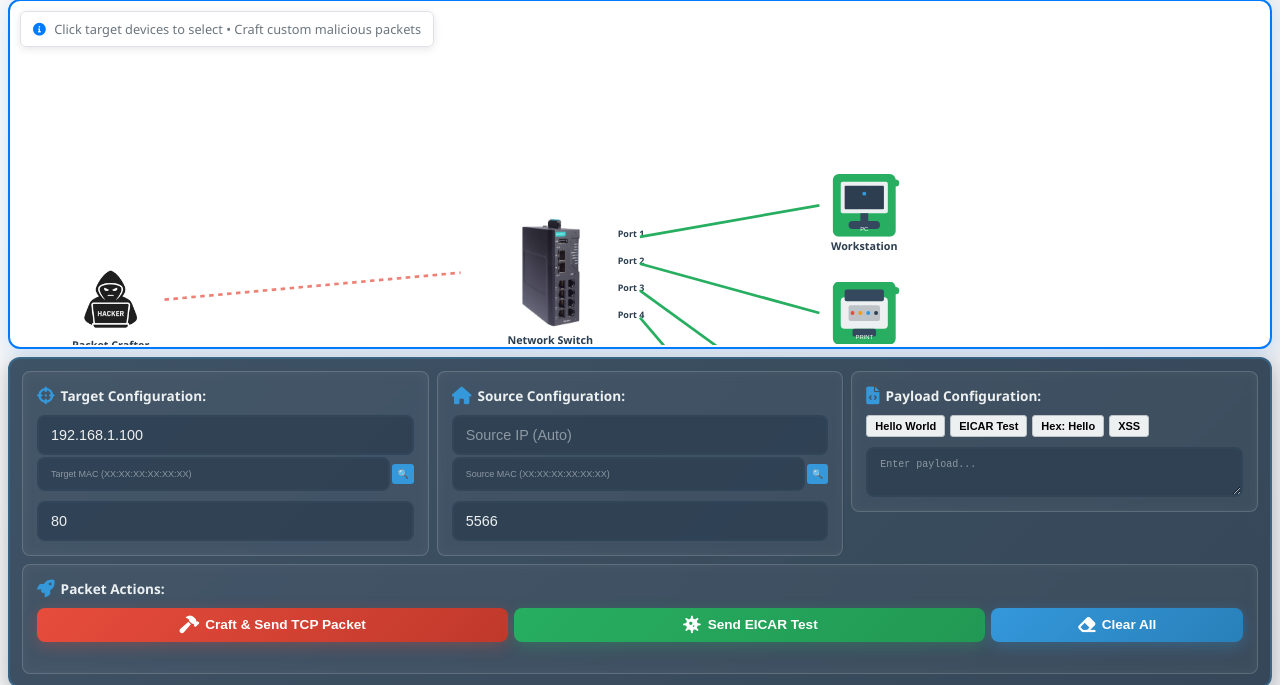
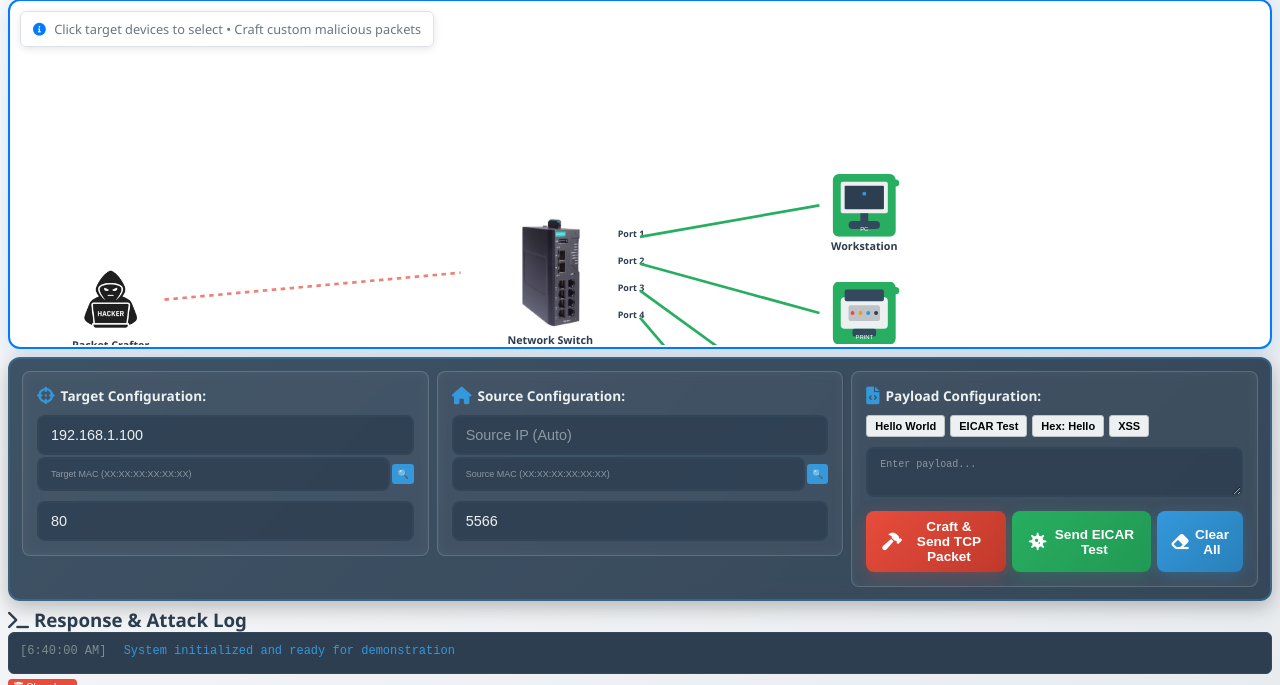
Before and after one commit to Whonceuponatime/kormarine-seanet, a Python web app: template templates/malicious_packet.html in a window 1280 px wide. Shown: the part 115-800 px from the top of the page. Run offline with Jinja, Linux system fonts and the light colour scheme; the template is opened without the code that fills it, so the values that code supplies are empty.

Commit message:
Remove separate packet actions section and move buttons under payload configuration
- Removed the entire 'Action Buttons (Full Width)' section from malicious packet page
- Moved Craft & Send TCP Packet, Send EICAR Test, and Clear All buttons under Payload Configuration
- Added margin-top: 8px to the button container for proper spacing
- This brings the log box up significantly, providing much more space for command output
- Maintains all functionality while creating a more compact and efficient layout
- Buttons are now logically grouped with the payload they will send

```diff
--- a/templates/malicious_packet.html
+++ b/templates/malicious_packet.html
@@ -398,13 +398,7 @@
                         <button class="preset-btn" data-payload="3c7363726970743e616c65727428274861636b656427293c2f7363726970743e">XSS</button>
                     </div>
                     <textarea id="payload" placeholder="Enter payload..." class="control-input" style="min-height: 50px; font-family: 'Courier New', monospace; font-size: 10px;"></textarea>
-                </div>
-            </div>
-
-            <!-- Action Buttons (Full Width) -->
-            <div class="control-group" style="margin-top: 8px;">
-                <label><i class="fas fa-rocket"></i> Packet Actions:</label>
-                <div class="attack-buttons" style="display: flex; gap: 6px; justify-content: center;">
+                    <div class="attack-buttons" style="display: flex; gap: 6px; justify-content: center; margin-top: 8px;">
                         <button id="craft-btn" class="control-btn port-down" style="flex: 1; padding: 8px 16px;">
                             <i class="fas fa-hammer"></i> Craft & Send TCP Packet
                         </button>
@@ -414,6 +408,7 @@
                         <button id="clear-btn" class="control-btn secondary" style="flex: 0.5; padding: 8px 16px;">
                             <i class="fas fa-eraser"></i> Clear All
                         </button>
+                    </div>
                 </div>
             </div>
         </div>
```
Lines whose indentation alone changed are shown as unchanged.
